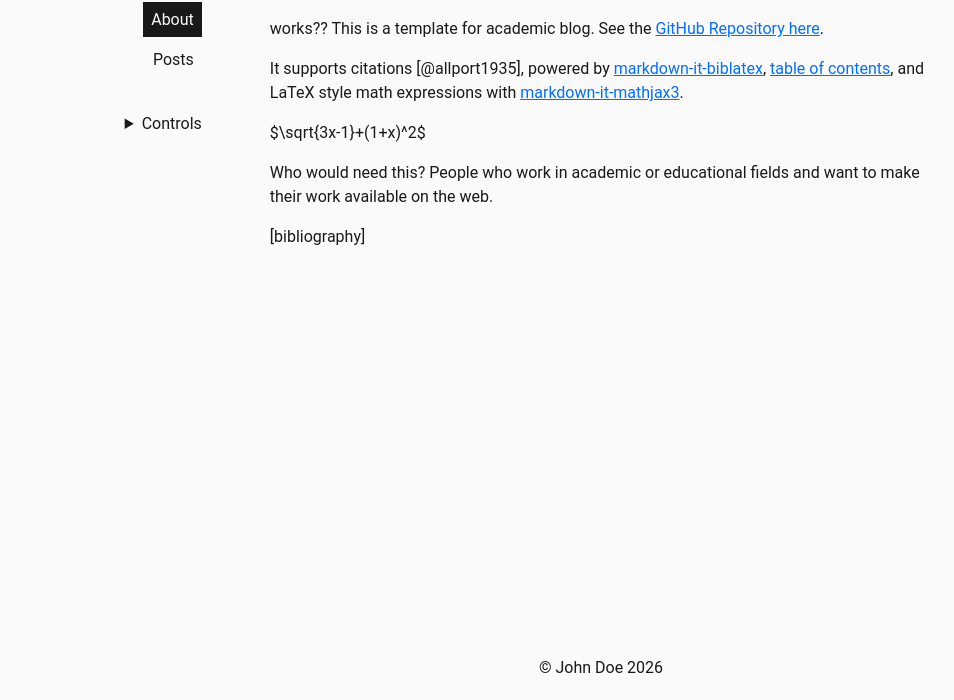
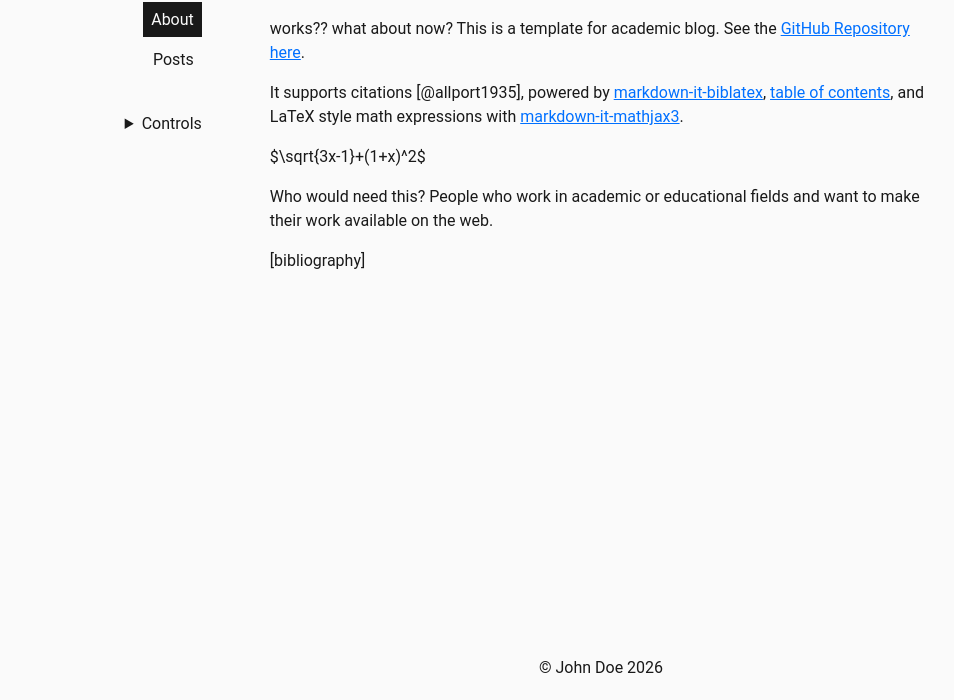
Before and after one commit to inkfern/workflowtester, an Eleventy site: page src/index.md in a window 1280 px wide. Shown: the part 116-816 px from the top of the page, without its empty margins (39-993 px from the left). Built offline with nearby package versions, Linux system fonts and the light colour scheme; Eleventy itself is replaced by a stand-in of ours; files that its build step writes are made by us from their sources; what @arothuis/markdown-it-biblatex, markdown-it-highlightjs, markdown-it-mathjax3, markdown-it-table-of-contents would draw is missing.

Commit message:
Update index.md

```diff
--- a/src/index.md
+++ b/src/index.md
@@ -3,7 +3,7 @@ layout: "post.njk"
 title: "Welcome to Academic Blog Template"
 description: "Eleventy academic blog template"
 ---
- works??
+ works?? what about now?
 This is a template for academic blog. See the [GitHub Repository here](https://github.com/CondensedMilk7/eleventy-academic-template).
 
 It supports citations [@allport1935], powered by [markdown-it-biblatex](https://github.com/arothuis/markdown-it-biblatex),
```
